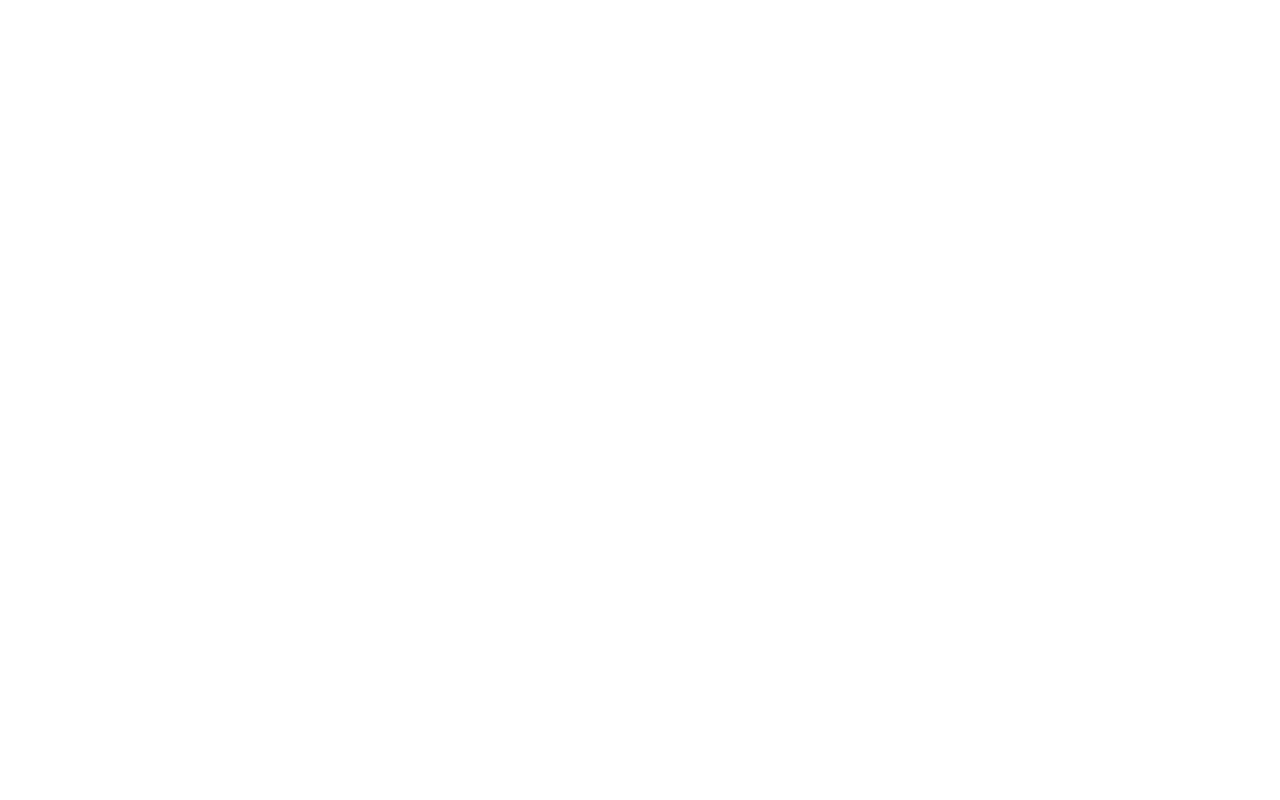
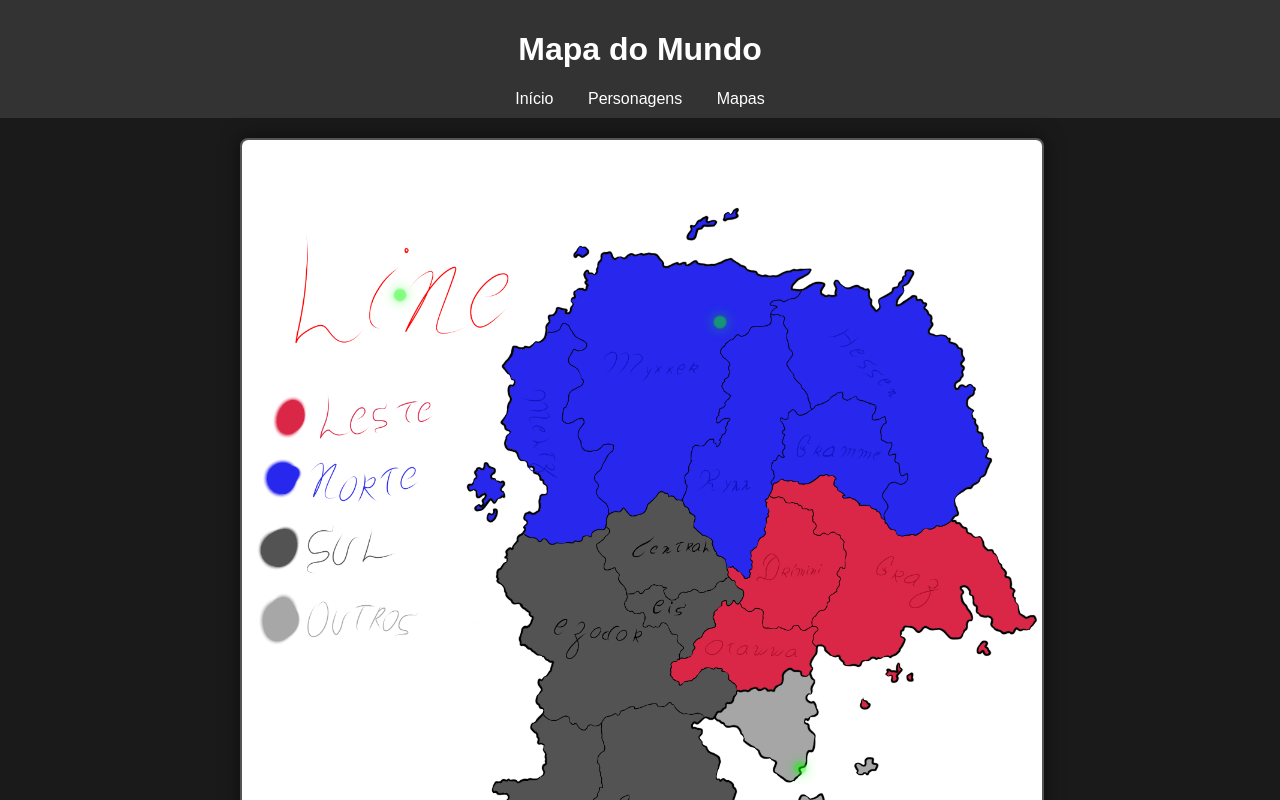
Before and after one commit to DoctorFlin/Atlas, a plain HTML site: page html/mapas.html in a window 1280 px wide. Shown: the top 800 px of the page. Drawn offline with Linux system fonts and the light colour scheme; files that its build step writes are made by us from their sources.

Commit message:
Atualização Básica

```diff
--- a/html/mapas.html
+++ b/html/mapas.html
@@ -0,0 +1,106 @@
+<!DOCTYPE html>
+<html lang="pt-BR">
+<head>
+    <meta charset="UTF-8">
+    <meta name="viewport" content="width=device-width, initial-scale=1.0">
+    <title>Mapa do Mundo</title>
+    <link rel="stylesheet" href="css/style.css">
+
+    <style>
+        /* Container que segura a imagem do mapa */
+        .mapa-container {
+            position: relative; /* Necessário para posicionar os marcadores em relação à imagem */
+            width: 800px; /* Tamanho fixo do mapa (pode mudar para % se quiser responsivo) */
+            margin: 0 auto; /* Centraliza o mapa na tela */
+        }
+
+        /* Imagem do mapa */
+        .mapa-container img {
+            width: 100%; /* Faz a imagem ocupar toda a largura do container */
+            display: block;
+            border: 2px solid #555; /* Borda opcional para dar destaque */
+            border-radius: 8px;
+            box-shadow: 0 0 20px rgba(0,0,0,0.5);
+        }
+
+        /* Marcadores clicáveis */
+        .marcador {
+            position: absolute; /* Para posicionar com "top" e "left" */
+            width: 10px;
+            height: 10px;
+            background: rgba(9, 255, 0, 0.7); /* Vermelho semi-transparente */
+            border-radius: 50%; /* Torna o marcador circular */
+            cursor: pointer;
+            transform: translate(-50%, -50%); /* Centraliza o marcador no ponto definido */
+            box-shadow: 0 0 10px rgba(9, 255, 0, 0.7); /* Brilho inicial */
+            animation: pulsar 1.5s infinite; /* Animação de pulsar */
+        }
+
+        /* Efeito de pulsar (brilho) */
+        @keyframes pulse {
+    0% { transform: translate(-50%, -50%) scale(1); opacity: 1; }
+    50% { transform: translate(-50%, -50%) scale(1.3); opacity: 0.7; }
+    100% { transform: translate(-50%, -50%) scale(1); opacity: 1; }
+    }
+    .marcador {
+             animation: pulse 1.5s infinite;
+        }
+
+
+        /* Texto de tooltip que aparece ao passar o mouse */
+        .tooltip {
+            display: none; /* Inicialmente invisível */
+            position: absolute;
+            background: rgba(0, 0, 0, 0.8); /* Fundo escuro */
+            color: white;
+            padding: 5px 10px;
+            border-radius: 5px;
+            font-size: 14px;
+            transform: translate(-50%, -120%); /* Ajusta a posição acima do marcador */
+            white-space: nowrap;
+        }
+
+        /* Mostra o tooltip quando o mouse passa sobre o marcador */
+        .marcador:hover .tooltip {
+            display: block;
+        }
+    </style>
+</head>
+<body>
+    <header>
+        <h1>Mapa do Mundo</h1>
+        <nav>
+            <a href="index.html">Início</a>
+            <a href="personagens.html">Personagens</a>
+            <a href="mapas.html">Mapas</a>
+        </nav>
+    </header>
+
+    <main>
+        <!-- Container do mapa -->
+        <div class="mapa-container">
+            <!-- Imagem do mapa (substitua por sua imagem real) -->
+            <img src="../img/mapa_azor.png" alt="Mapa do continente de Azor">
+
+            <!-- Marcador 1 - Cidade de Esperança -->
+            <div class="marcador" style="top: 17.5%; left: 60%;" onclick="alert('Cidade de Esperança: Capital do reino!')">
+                <div class="tooltip">Cidade de Esperança</div>
+            </div>
+
+            <!-- Marcador 2 - Floresta Negra -->
+            <div class="marcador" style="top: 60%; left: 70%;" onclick="alert('Floresta Negra: Cuidado com as feras!')">
+                <div class="tooltip">Floresta Negra</div>
+            </div>
+
+            <!-- Marcador 3 - Montanhas Geladas -->
+            <div class="marcador" style="top: 15%; left: 20%;" onclick="alert('Montanhas Geladas: Lar de dragões e nevascas eternas!')">
+                <div class="tooltip">Montanhas Geladas</div>
+            </div>
+        </div>
+    </main>
+
+    <footer>
+        <p>© 2025 - Criado por [Victor Rafael]</p>
+    </footer>
+</body>
+</html>
```
Also changed, not shown: html/index.html (+2 -2 lines), img/mapa_azor.png (added).
